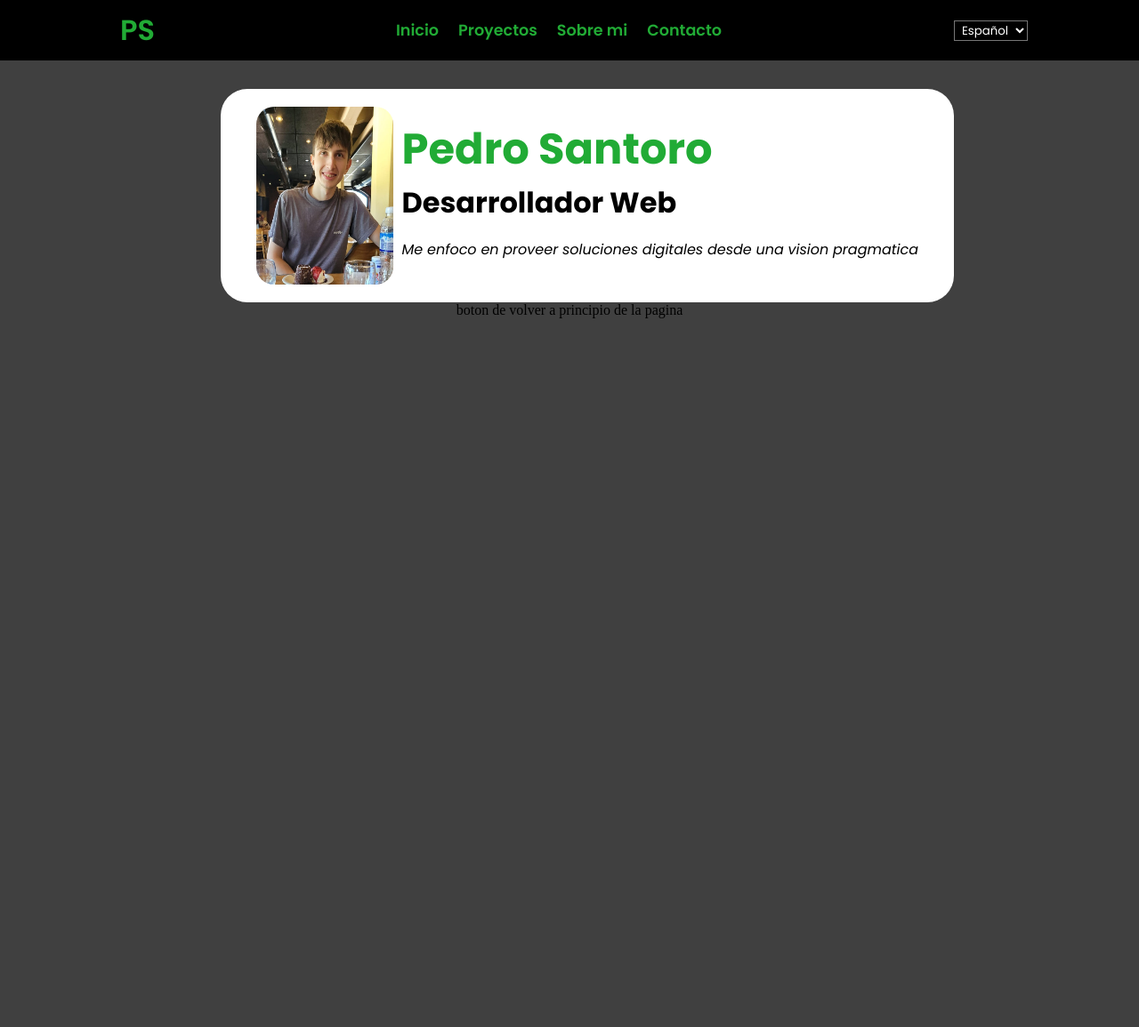
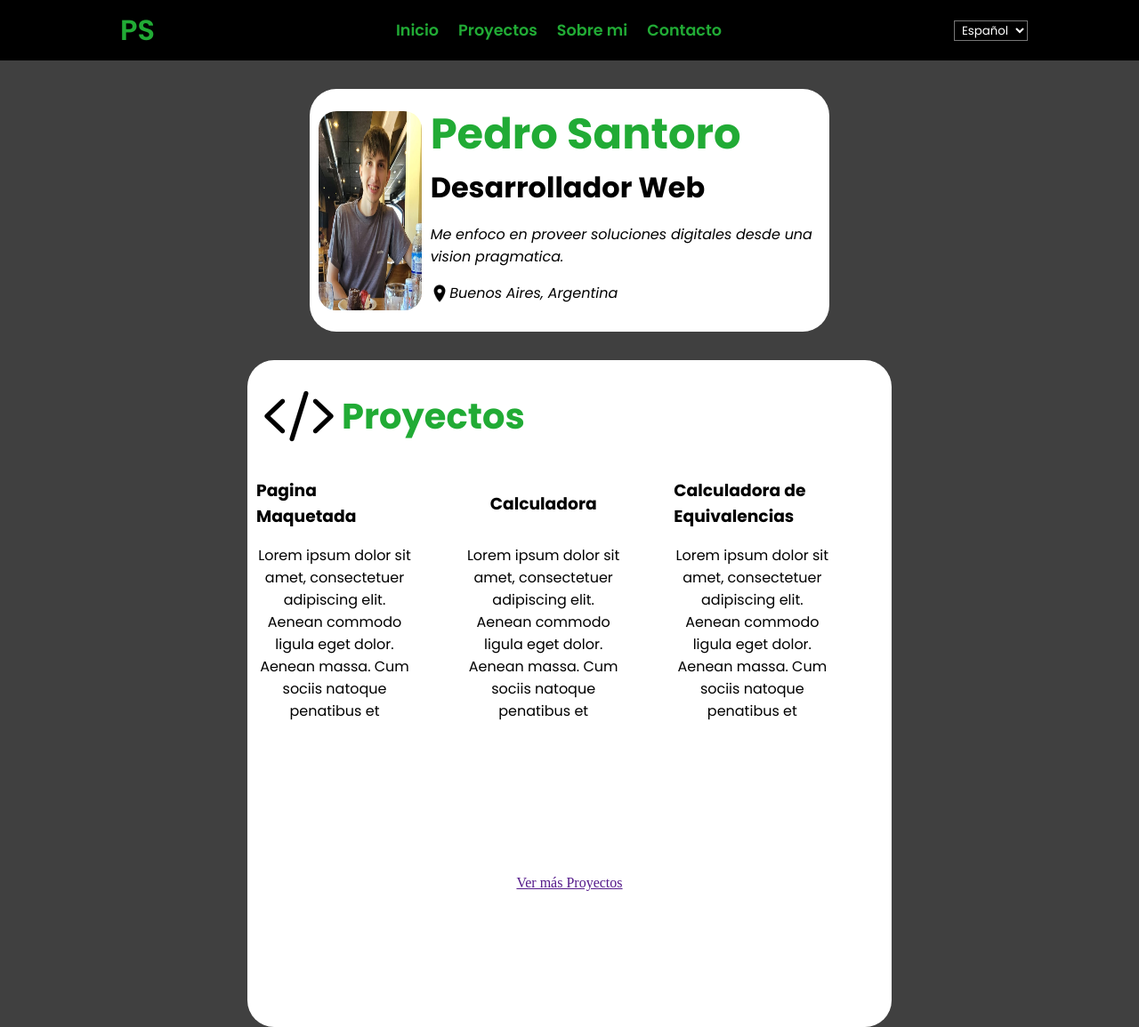
Before and after one commit to psanto-sas/portfolio, a plain HTML site: page index.html in a window 1280 px wide. Shown: the top 1155 px of the page at 89% size. Before the commit the page ends 800 px from the top, so only its background shows below. Drawn offline with Linux system fonts and the light colour scheme.

Commit message:
proyectos

```diff
--- a/index.html
+++ b/index.html
@@ -39,11 +39,11 @@
       </div>
     </header>
 
-    <main>
+<main>
       <!--foto de perfil, nombre, breve presentacion, link a proyectos,
       experiencia (cuando tenga), lenguajes que manejo, "about me", ?proyeccion a futuro?-->
-      <section id="Inicio">
-        <div class="cardPerfil">
+  <section id="Inicio">
+     <div class="cardPerfil">
           <div class="imgPerfil">
             <img  src="img/fotoPerfil.jpg" alt="Foto de perfil" />
           </div>
@@ -51,9 +51,42 @@
             <h1 class="nombre">Pedro Santoro</h1>
             <h2 class="profesion">Desarrollador Web</h2>
             <p class="presentacion">
-            Me enfoco en proveer soluciones digitales desde una vision pragmatica</p>
+            Me enfoco en proveer soluciones digitales desde una vision pragmatica.</p>
+            <p class="presentacion" id="txtUbicacion"> <img id="imgUbicacion" src="img/icono-ubicaion.png" alt="logo ubicacion">Buenos Aires, Argentina</p>
+      </div>
+  </section>
+  <section id="Proyectos">
+      <div class="Proyectos">
+
+        <div class="tituloProyectos">
+        <img class="imgProyectos" src="img/icono-codigo.png" alt="proyectos">
+        <h2>Proyectos</h2>
         </div>
-      </section>
+        <div class="listaProyectos">
+          <div class="cardProyecto">
+            <h3 class="subtitleProyecto">Pagina Maquetada</h3>
+            <p class="descripcionProyecto">Lorem ipsum dolor sit amet, consectetuer adipiscing elit. Aenean commodo ligula eget dolor. Aenean massa. Cum sociis natoque penatibus et</p>
+          </div>
+          <div class="cardProyecto">
+            <h3 class="subtitleProyecto">Calculadora</h3>
+            <p class="descripcionProyecto">Lorem ipsum dolor sit amet, consectetuer adipiscing elit. Aenean commodo ligula eget dolor. Aenean massa. Cum sociis natoque penatibus et</p>
+          </div>
+          <div class="cardProyecto">
+            <h3 class="subtitleProyecto">Calculadora de Equivalencias</h3>
+            <p class="descripcionProyecto">Lorem ipsum dolor sit amet, consectetuer adipiscing elit. Aenean commodo ligula eget dolor. Aenean massa. Cum sociis natoque penatibus et</p>
+          </div>
+          <div class="masProyectos">
+            <img src="" alt="">
+            <a href="">
+            <p class="verMas">Ver más Proyectos</p></a>
+          </div>
+          </div>
+
+      </div>
+
+          </section>
+
+
 
       boton de volver a principio de la pagina
     </main>
--- a/styles.css
+++ b/styles.css
@@ -5,7 +5,7 @@
     --color-resaltado2: #fff;
     --color-fondo: #404040;
     --color-fondo2: #000;
-    --fuente-cuerpo: "Roboto", sans-serif;
+    --color-fondo3: #fff;
     --fuente-titulos: "Poppins", sans-serif;
 }
 
@@ -15,11 +15,9 @@
 
 body {
     background-color: var(--color-fondo);
-
     display: flex;
     flex-direction: column;
     justify-content: center;
-
     align-items: center;
     margin: 0;
 }
@@ -33,6 +31,9 @@ header {
     flex-direction: row;
     background-color: var(--color-fondo2);
     margin: 0;
+    position: sticky;
+    top: 0;
+    z-index: 1000;
 }
 
 p#icono {
@@ -94,16 +95,26 @@ main {
     justify-content: center;
 }
 
+section#Inicio {
+    display: flex;
+    flex-direction: column;
+    justify-content: center;
+    align-items: center;
+
+
+    width: 80%
+}
+
 div.cardPerfil {
     display: flex;
     flex-direction: row;
     justify-content: center;
     align-items: center;
     border-radius: 30px;
-    width: 100%;
+    width: 55%;
     margin-top: 2rem;
-    padding: 20px;
-    background-color: white;
+    padding: 15px 10px 15px 10px;
+    background-color: var(--color-fondo3);
 }
 
 
@@ -112,7 +123,7 @@ div.imgPerfil {
     flex-direction: row;
     justify-content: flex-start;
     align-items: start;
-    height: 25vh;
+    height: 14rem;
     width: 12vw;
     border-radius: 20px;
 }
@@ -150,3 +161,99 @@ div.infoPerfil p.presentacion {
     color: var(--color-cuerpo);
     font-size: 1rem;
 }
+
+div.infoPerfil p#txtUbicacion {
+    display: flex;
+    flex-direction: row;
+    align-items: center;
+    margin-top: 0;
+}
+
+div.infoPerfil img#imgUbicacion {
+    width: 20px;
+    height: 20px;
+    margin-right: 0.1rem;
+}
+
+section#Proyectos {
+    display: flex;
+    justify-content: center;
+    align-items: center;
+    width: 100%;
+}
+
+
+    div.Proyectos {
+    display: flex;
+    flex-direction: column;
+    justify-content: center;
+    align-items: center;
+    border-radius: 30px;
+    width: 55%;
+    margin-top: 2rem;
+    padding: 15px 10px 15px 10px;
+    background-color: var(--color-fondo3);
+    }
+
+    div.tituloProyectos {
+        display: flex;
+        flex-direction: row;
+        justify-content: start;
+        align-items: center;
+        width: 100%;
+    }
+
+    div.tituloProyectos h2 {
+        font-family: var(--fuente-titulos);
+        color: var(--color-titulos);
+        font-size: 2.5rem;
+        margin:0;
+        padding: 0 0 0 0;
+    }
+
+div.listaProyectos {
+    display: grid;
+    grid-template-columns: repeat(3, 1fr);
+    grid-template-rows: repeat(2, 1fr);
+    justify-content: center;
+    align-items: center;
+}
+
+div.cardProyecto {
+    display: flex;
+    flex-direction: column;
+    justify-content: center;
+    align-items: center;
+    width: 75%;
+    height: 100%;
+
+}
+div.cardProyecto h3.subtitleProyecto {
+    display: flex;
+    align-items: center;
+    justify-content: center;
+    margin-top: 20px;
+    margin-bottom: 0;
+    font-family: var(--fuente-titulos);
+    height: 60px;
+}
+
+div.cardProyecto p.descripcionProyecto {
+    display: flex;
+    align-items: center;
+    justify-content: center;
+    text-align: center;
+    font-family: var(--fuente-titulos);
+}
+
+div.masProyectos {
+    align-items: center;
+    justify-self: center;
+    width: 100%;
+    grid-column: span 3;
+}
+div.masProyectos > a{
+    display: flex;
+    align-items: center;
+    justify-content: center;
+}
```
Also changed, not shown: img/icono-codigo.png (added), img/icono-ubicaion.png (added).
